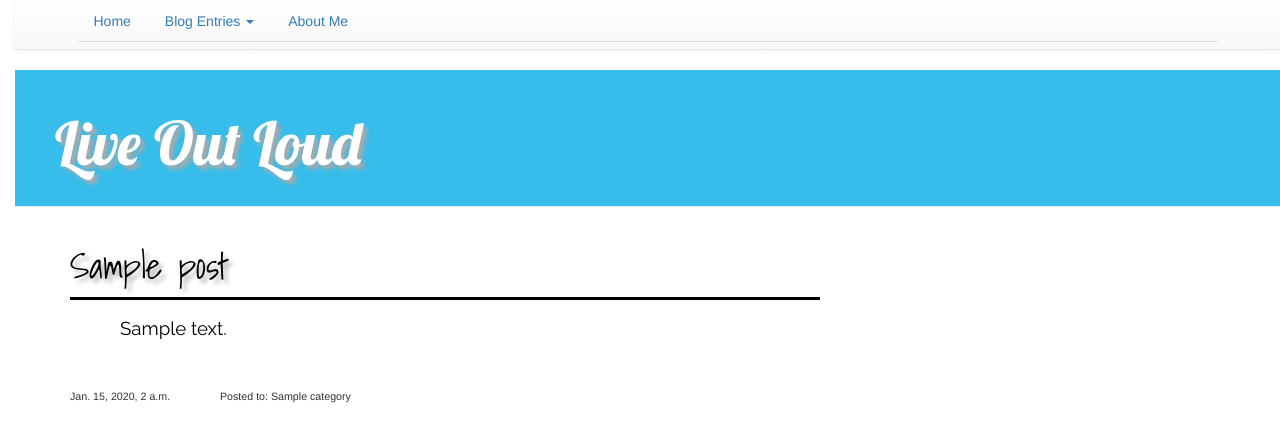
After one commit to robinphetsa/blog-project, a Django app: page /category/1/ in a window 1280 px wide. The commit adds this page. Shown: the top 442 px of the page. Run offline with Django 3.2, Linux system fonts and the light colour scheme; tables that the repository leaves empty hold one stand-in row (values such as "Sample post"); some libraries are stand-ins or nearby versions; some web fonts are replaced.

Commit message:
Created View and template for post categories

```diff
--- a/blog/models.py
+++ b/blog/models.py
@@ -10,12 +10,10 @@ class Category(models.Model):
 class Post(models.Model):
     author = models.ForeignKey('auth.User')
     title = models.CharField(max_length=200)
-    category = models.ForeignKey(Category, on_delete=models.CASCADE, null=True)
+    category = models.ForeignKey(Category, null=True)
     text = models.TextField()
-    created_date = models.DateTimeField(
-            default=timezone.now)
-    published_date = models.DateTimeField(
-            blank=True, null=True)
+    created_date = models.DateTimeField(default=timezone.now)
+    published_date = models.DateTimeField(blank=True, null=True)
 
     def publish(self):
         self.published_date = timezone.now()
--- a/blog/templates/blog/base.html
+++ b/blog/templates/blog/base.html
@@ -11,24 +11,7 @@
         <link href='https://fonts.googleapis.com/css?family=Proza+Libre:400,500italic' rel='stylesheet' type='text/css'>
         <link href="https://fonts.googleapis.com/css?family=Raleway|Shadows+Into+Light" rel="stylesheet" type='text/css'>
         <link rel="stylesheet" href="{% static 'css/blog.css' %}">
-<!--        <div id="custom-bootstrap-menu" class="navbar navbar-default navbar-default-top" role="navigation">-->
-<!--    <div class="container-fluid">-->
-<!--        <div class="navbar-header">-->
-<!--            <button type="button" class="navbar-toggle" data-toggle="collapse" data-target=".navbar-menubuilder"><span class="sr-only">Toggle navigation</span><span class="icon-bar"></span><span class="icon-bar"></span><span class="icon-bar"></span>-->
-<!--            </button>-->
-<!--        </div>-->
-<!--        <div class="collapse navbar-collapse navbar-menubuilder">-->
-<!--            <ul class="nav navbar-nav navbar-left">-->
-<!--                <li><a href="/">Home</a>-->
-<!--                </li>-->
-<!--                <li><a href="#">Blog Entries</a>-->
-<!--                </li>-->
-<!--                <li><a href="#">About Me</a>-->
-<!--                </li>-->
-<!--            </ul>-->
-<!--        </div>-->
-<!--    </div>-->
-<!--</div>-->
+
         <nav class="navbar navbar-default navbar-static-top">
             <div class="container">
                 <ul class="nav nav-tabs">
@@ -37,15 +20,16 @@
                     <a class="dropdown-toggle" data-toggle="dropdown" href="#" role="button" aria-haspopup="true" aria-expanded="false">Blog Entries <span class="caret"></span>
                     </a>
                         <ul class="dropdown-menu">
-                          <li><a href="#">Coping With Depression</a></li>
-                          <li><a href="#">My Personal Experiences</a></li>
-                          <li><a href="#">Miscellaneous Things</a></li>
+                          <li><a href="{% url 'post_category' pk=1 %}">Coping With Depression</a></li>
+                          <li><a href="{% url 'post_category' pk=2 %}">My Personal Experiences</a></li>
+                          <li><a href="{% url 'post_category' pk=3 %}">Miscellaneous Things</a></li>
                         </ul>
                   </li>
                   <li role="presentation"><a href="{% url 'about' %}">About Me</a></li>
                 </ul>
             </div>
         </nav>
+
         <title>Live Out Loud: Being Happy</title>
     </head>
     <body>
--- /dev/null
+++ b/blog/templates/blog/post_category.html
@@ -0,0 +1,17 @@
+{% extends 'blog/base.html' %}
+
+
+{% block content %}
+    {% for post in posts %}
+        <div class="post">
+                        <h1><a href="{% url 'post_detail' pk=post.pk %}">{{ post.title }}</a>
+                        </h1>
+                <p class="block">{{ post.text|linebreaksbr }}</p>
+                <div class="date">
+                <p>{{ post.published_date }}
+                    <span class="right">Posted to: {{ post.category }}</span>
+                </p>
+                    </div>
+            </div>
+    {% endfor %}
+{% endblock %}
--- a/blog/urls.py
+++ b/blog/urls.py
@@ -7,5 +7,6 @@ from . import views
 urlpatterns = [
     url(r'^$', views.post_list, name='post_list'),
     url(r'^post/(?P<pk>\d+)/$', views.post_detail, name='post_detail'),
+    url(r'^category/(?P<pk>\d+)/$', views.post_category, name='post_category'),
     url(r'^about', TemplateView.as_view(template_name='blog/about_me.html'),name='about'),
     ]
--- a/blog/views.py
+++ b/blog/views.py
@@ -1,6 +1,6 @@
 from django.shortcuts import render, get_object_or_404
 from django.utils import timezone
-from .models import Post
+from .models import Post, Category
 
 # Create your views here.
 def post_list(request):
@@ -11,5 +11,9 @@ def post_detail(request, pk):
     post = get_object_or_404(Post,pk=pk)
     return render(request,'blog/post_detail.html',{'post':post})
 
+def post_category(request, pk):
+    posts = Post.objects.filter(category=pk).order_by('-published_date')
+    return render(request, 'blog/post_category.html', {'posts': posts})
+
 def about_me(request):
     return render(request, 'blog/about_me.html',{})
```
